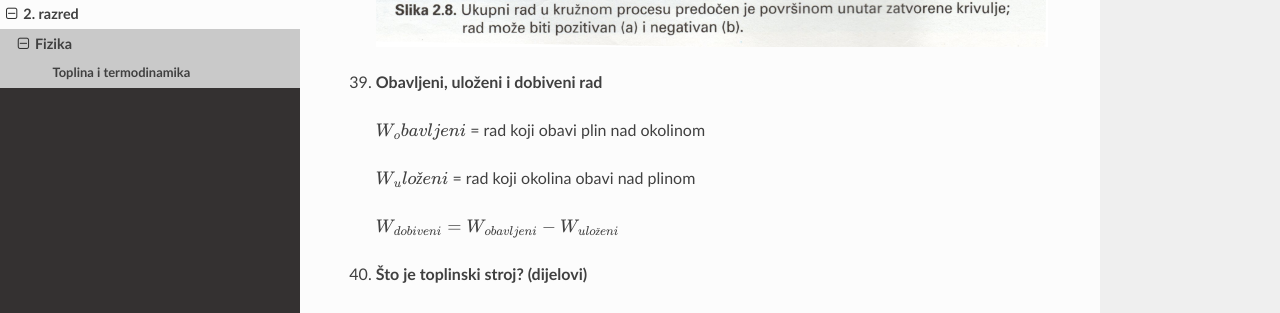
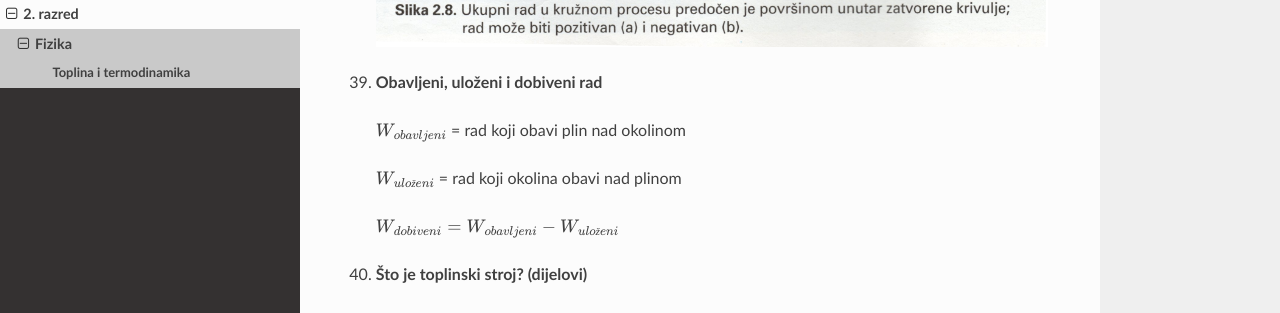
Before and after one commit to recycleTheC/tsrb-h_razred, a Sphinx documentation site: the page built from source/2_razred/fizika/toplina.rst, in a window 1280 px wide and 900 px high, scrolled down 17397 px. Shown: the part 139-452 px from the top of the window. Built offline with Sphinx 7.4.7 and the Read the Docs theme 2.0.0, drawn with Linux system fonts in a browser that asks for light colours.

Commit message:
Ispravak

```diff
--- a/source/2_razred/fizika/toplina.rst
+++ b/source/2_razred/fizika/toplina.rst
@@ -485,9 +485,9 @@ Toplina i termodinamika
 
 39. **Obavljeni, uloženi i dobiveni rad**
 
-  :math:`W_obavljeni` = rad koji obavi plin nad okolinom
+  :math:`W_{obavljeni}` = rad koji obavi plin nad okolinom
 
-  :math:`W_uloženi` = rad koji okolina obavi nad plinom
+  :math:`W_{uloženi}` = rad koji okolina obavi nad plinom
 
   :math:`W_{dobiveni}=W_{obavljeni}-W_{uloženi}`
 
```
